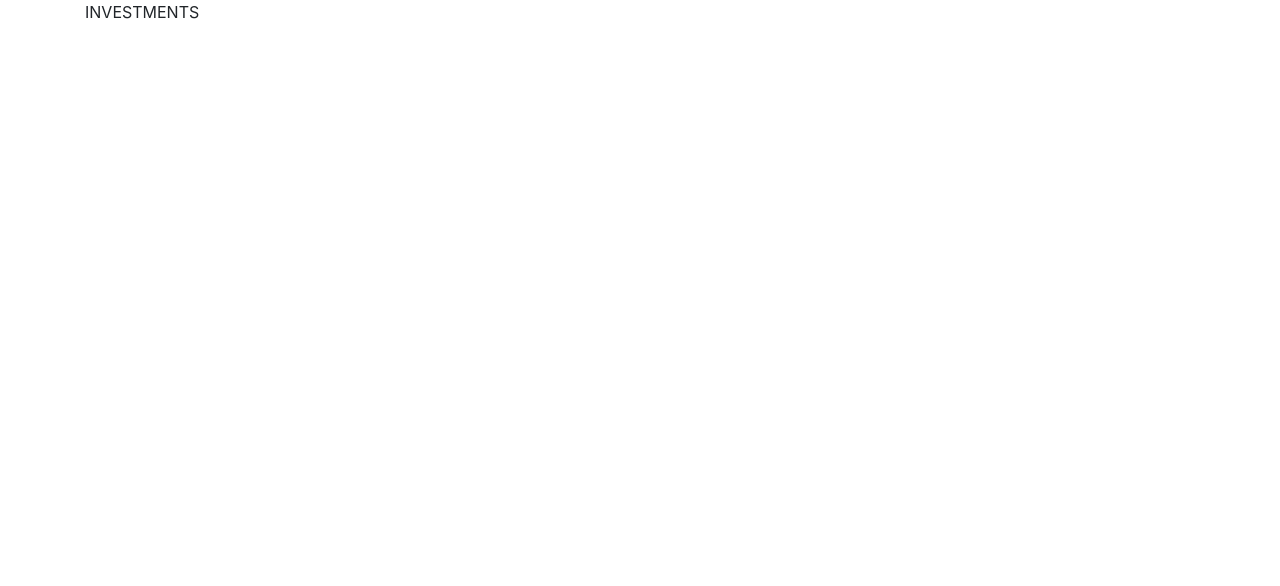
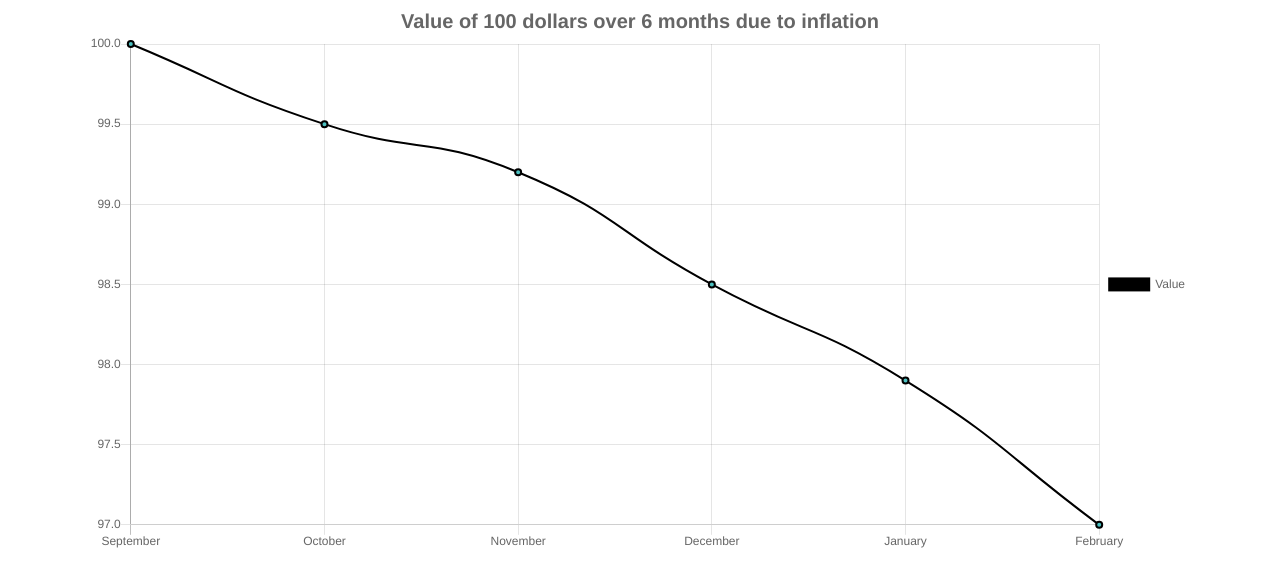
Before and after one commit to sushen25/unihack, a React (Create React App) app: page /improvement in a window 1280 px wide. Shown: the top 586 px of the page. Built offline with nearby package versions, Linux system fonts and the light colour scheme.

Commit message:
finished inflation

```diff
--- a/package.json
+++ b/package.json
@@ -6,7 +6,10 @@
     "@testing-library/jest-dom": "^5.11.9",
     "@testing-library/react": "^11.2.5",
     "@testing-library/user-event": "^12.8.1",
+    "axios": "^0.21.1",
+    "chart.js": "^2.9.4",
     "react": "^17.0.1",
+    "react-chartjs-2": "^2.11.1",
     "react-dom": "^17.0.1",
     "react-router-dom": "^5.2.0",
     "react-scripts": "4.0.3",
--- a/src/areas_of_improvement/potential_gains.js
+++ b/src/areas_of_improvement/potential_gains.js
@@ -1,10 +1,48 @@
 import React from "react"
+import {Line} from 'react-chartjs-2';
+
+const inflation = 0.9997;
+var data = [100,99.5,99.2,98.5,97.9,97]; // is meant to call an inflation api
+
+const state = {
+    labels: ['September', 'October', 'November',
+             'December', 'January', 'February'],
+    datasets: [
+            {
+                label: 'Value',
+                fill: false,
+                lineTension: 0.5,
+                backgroundColor: 'rgba(75,192,192,1)',
+                borderColor: 'rgba(0,0,0,1)',
+                borderWidth: 2,
+                data: data
+            }
+            ]
+  }
+
+  // Variables used. Dummy values right now but we can extract exact
+  var start_date = '2012/1/1';
+  var end_date = '2013/1/1';
+  var amount = 100;
 
 class PotentialInvestments extends React.Component {
     render() {
         return (
             <div>
-                <p>INVESTMENTS</p>
+                <Line
+                data={state}
+                options={{
+                    title:{
+                    display:true,
+                    text:'Value of 100 dollars over 6 months due to inflation',
+                    fontSize:20
+                    },
+                    legend:{
+                    display:true,
+                    position:'right'
+                    }
+                }}
+                />
             </div>
         );
 
```
Also changed, not shown: 1 other file (tests, documents, lock files or other folders).
